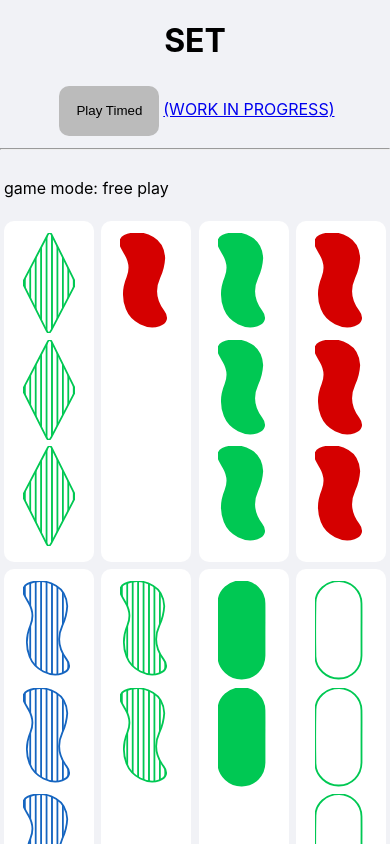
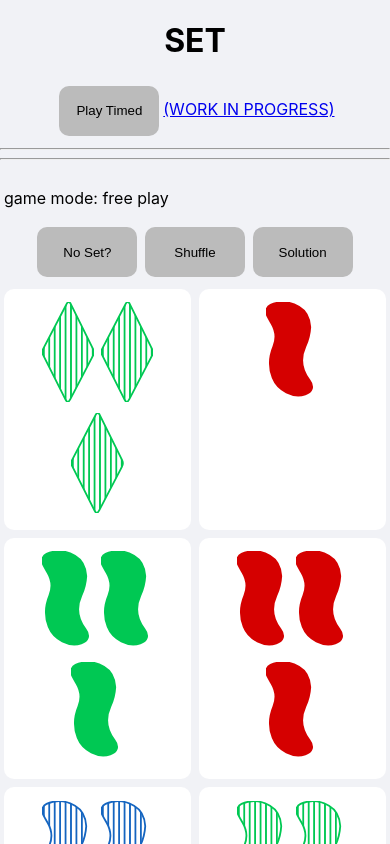
Before and after one commit to joshuayuan/set, a React (Create React App) app: page / in a window 390 px wide. Shown: the top 844 px of the page. Built offline with nearby package versions, Linux system fonts and the light colour scheme.

Commit message:
made a lot more mobile friendly yay

```diff
--- a/src/App.css
+++ b/src/App.css
@@ -19,11 +19,11 @@ Body {
   text-align: start;
   padding: 1%;
   display: flex;
+  flex-flow: row wrap;
 }
 
-.Board .Info .Title {
+.Board .Info .Mode {
   flex: 1 0;
-
 }
 
 .Board .Info .Score {
@@ -31,6 +31,23 @@ Body {
   flex: 1 0;
 }
 
+.Board .Info .Buttons {
+  flex-grow: 1;
+  text-align: center;
+}
+
+@media(max-width: 700px) {
+  .Board .Info .Mode {
+    order: 1;
+  }
+  .Board .Info .Score{
+    order: 2;
+  }
+  .Board .Info .Buttons {
+    flex-basis: 100%;
+    order: 3;
+  }
+}
 
 .Card {
   border-radius: 10px;
@@ -41,6 +58,24 @@ Body {
   padding: 10px;
   position: relative;
   width: 250px;
+}
+
+@media(max-width: 1333px) {
+  .Card {
+    flex-basis: 23%;
+  }
+}
+
+@media(max-width: 1073px) {
+  .Card {
+    flex-basis: 31%;
+  }
+}
+
+@media (max-width: 700px) {
+  .Card {
+    flex-basis: 48%;
+  }
 }
 
 .Card.Selected {
--- a/src/App.js
+++ b/src/App.js
@@ -175,16 +175,25 @@ class App extends React.Component {
     // const svgDefs = <svg><defs><style>{".class{color: red}"}</style></defs></svg>;
 
     const timedDetails = this.state.gameMode === 0
-      ? <span />
+      ? <span className="Score"/>
       : (<p className="Score">Score:  {this.state.score} || {this.buildTimer()} </p>);
 
     return (
       <div className="App">
         <Header gameMode={this.state.gameMode} onClick={() => this.onClickToggleGameMode()} />
         <hr/>
+        <hr/>
         <div className="Board">
           <div className="Info">
-            <p className="Title">game mode: {this.state.gameMode === 0 ? "free play" : "timed"}</p>
+            <p className="Mode">game mode: {this.state.gameMode === 0 ? "free play" : "timed"}</p>
+
+            <div className="Buttons">
+              <button className="Button" onClick={() => this.onClickNoSet()}>No Set?</button>
+              <button className="Button" onClick={() => this.onClickShuffle()}>Shuffle</button>
+              {this.state.gameMode === 0
+                ? <button className="Button" onClick={() => this.onClickSolution()}>Solution</button>
+                : null}
+            </div>
             {timedDetails}
           </div>
           <Board
@@ -197,11 +206,6 @@ class App extends React.Component {
             selected={this.state.selected}
           />
         </div>
-        <button className="Button" onClick={() => this.onClickNoSet()}>No Set?</button>
-        <button className="Button" onClick={() => this.onClickShuffle()}>Shuffle</button>
-        {this.state.gameMode === 0
-          ? <button className="Button" onClick={() => this.onClickSolution()}>Solution</button>
-          : null}
         </div>
     );
   }
```
